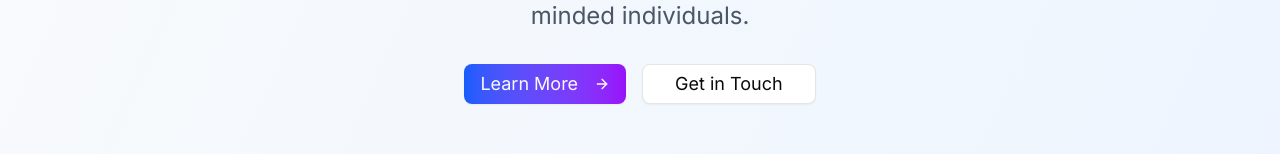
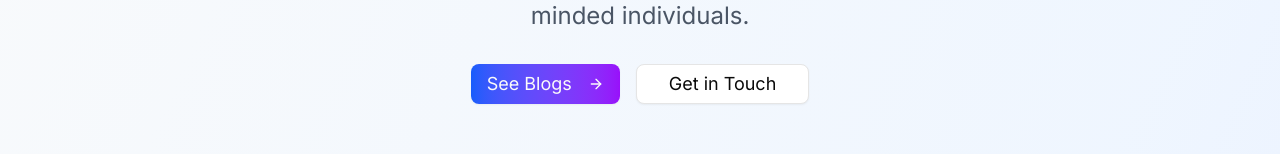
Before and after one commit to sabbir-063/BlogSite_frontend, a React (Vite) app: page / in a window 1280 px wide. Shown: the part 256-410 px from the top of the page. Built offline with nearby package versions, Linux system fonts and the light colour scheme; no server answers.

Commit message:
Hero section's buttons updated

```diff
--- a/src/components/DashBoard/Hero.jsx
+++ b/src/components/DashBoard/Hero.jsx
@@ -2,8 +2,10 @@ import React from 'react';
 import { Card, CardContent } from '../ui/card';
 import { Button } from '../ui/button';
 import { ArrowRight, Users, BookOpen, Heart, Award } from 'lucide-react';
+import { Navigate, useNavigate } from 'react-router-dom';
 
 const Hero = ({ scrollToSection }) => {
+    const navigate = useNavigate();
     return (
         <section id="home" className="pt-8 pb-16 px-4">
             <div className="max-w-7xl mx-auto">
@@ -21,9 +23,9 @@ const Hero = ({ scrollToSection }) => {
                             <Button
                                 size="lg"
                                 className="text-lg px-8 py-3 bg-gradient-to-r from-blue-600 to-purple-600 hover:from-blue-700 hover:to-purple-700"
-                                onClick={() => scrollToSection('about')}
+                                onClick={() => navigate('/blogs')}
                             >
-                                Learn More
+                                See Blogs
                                 <ArrowRight className="ml-2 h-5 w-5" />
                             </Button>
                             <Button
```
